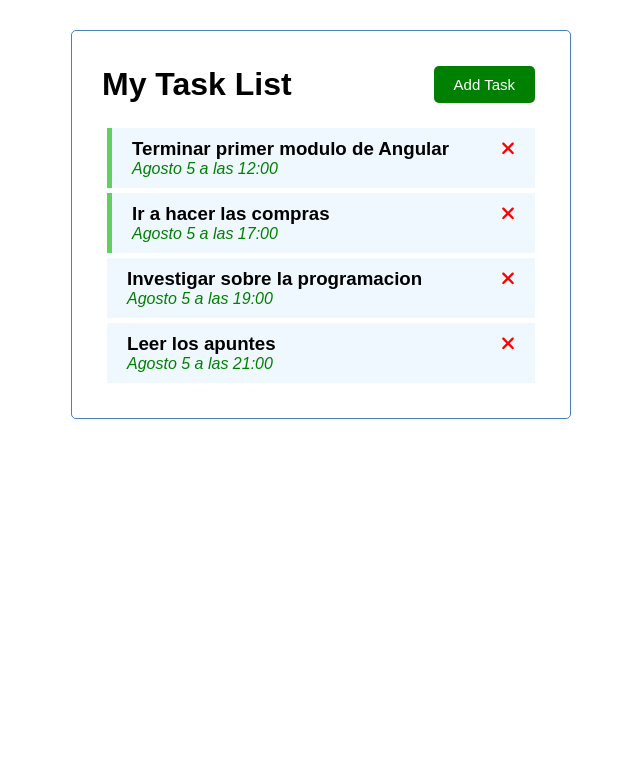
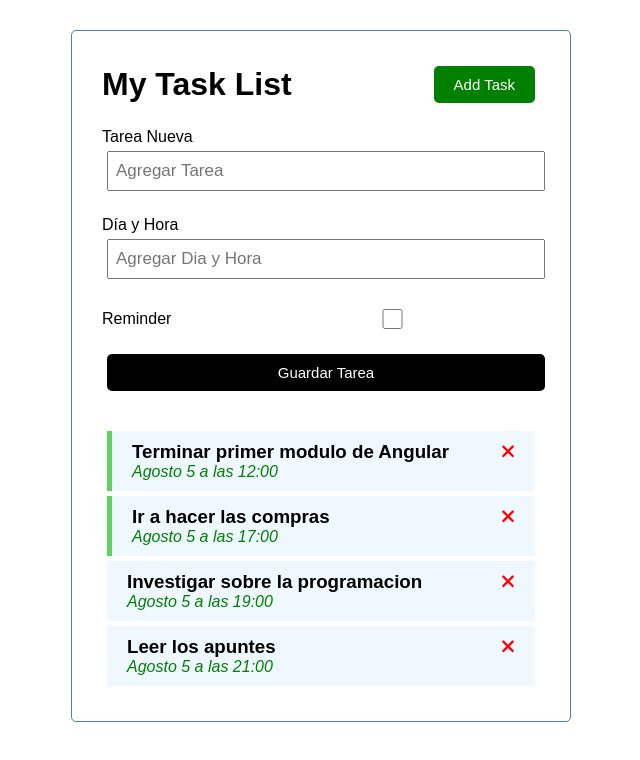
Before and after one commit to Dighitalsoluciones/tasklist, an Angular app: page / in a window 1280 px wide. Shown: the top 760 px of the page, without its empty margins (319-959 px from the left). Built offline with nearby package versions, Linux system fonts and the light colour scheme; data requests are answered from the project's data file.

Commit message:
hasta video 1:51:37

```diff
--- /dev/null
+++ b/src/app/components/add-task/add-task.component.css
@@ -0,0 +1,3 @@
+.add-form{
+    margin-bottom: 40px;
+}
--- /dev/null
+++ b/src/app/components/add-task/add-task.component.html
@@ -0,0 +1,36 @@
+<form class="add-form" (ngSubmit)="onSubmit()">
+    <div class="form-control">
+        <label for="text">Tarea Nueva</label>
+        <input
+            type="text"
+            name="text"
+            id="text"
+            placeholder="Agregar Tarea"
+            [(ngModel)]="text"
+            />
+    </div>
+
+    <div class="form-control">
+        <label for="day">Día y Hora</label>
+        <input
+            type="text"
+            name="day"
+            id="day"
+            placeholder="Agregar Dia y Hora"
+            [(ngModel)]="day"
+            />
+    </div>
+
+    <div class="form-control form-control-check">
+        <label for="reminder">Reminder</label>
+        <input
+            type="checkbox"
+            name="reminder"
+            id="reminder"
+            [(ngModel)]="reminder"
+            />
+    </div>
+
+    <input type="submit" value="Guardar Tarea" class="btn btn-block">
+
+</form>
--- /dev/null
+++ b/src/app/components/add-task/add-task.component.ts
@@ -0,0 +1,34 @@
+import { Component, OnInit, Output, EventEmitter } from '@angular/core';
+import { Task } from '../../Task'
+
+@Component({
+  selector: 'app-add-task',
+  templateUrl: './add-task.component.html',
+  styleUrls: ['./add-task.component.css']
+})
+export class AddTaskComponent implements OnInit {
+  @Output() onAddTask: EventEmitter<Task> = new EventEmitter();
+
+  text: string = "";
+  day: string = "";
+  reminder: boolean = false;
+
+  constructor() { }
+
+  ngOnInit(): void {
+  }
+
+  onSubmit(){
+    if(this.text.length === 0){
+      alert("Por favor agregar la tarea!");
+      return
+    }
+
+    const {text, day, reminder} = this
+    const newTask = {text, day, reminder}
+
+    this.onAddTask.emit(newTask);
+
+  }
+
+}
--- a/src/app/components/tasks/tasks.component.html
+++ b/src/app/components/tasks/tasks.component.html
@@ -1,3 +1,6 @@
+<app-add-task
+    (onAddTask)="addTask($event)"
+></app-add-task>
 <app-tasks-item
 *ngFor="let task of tasks"
 [task] = "task"
```
Also changed, not shown: src/app/app.module.ts (+6 -2 lines).
